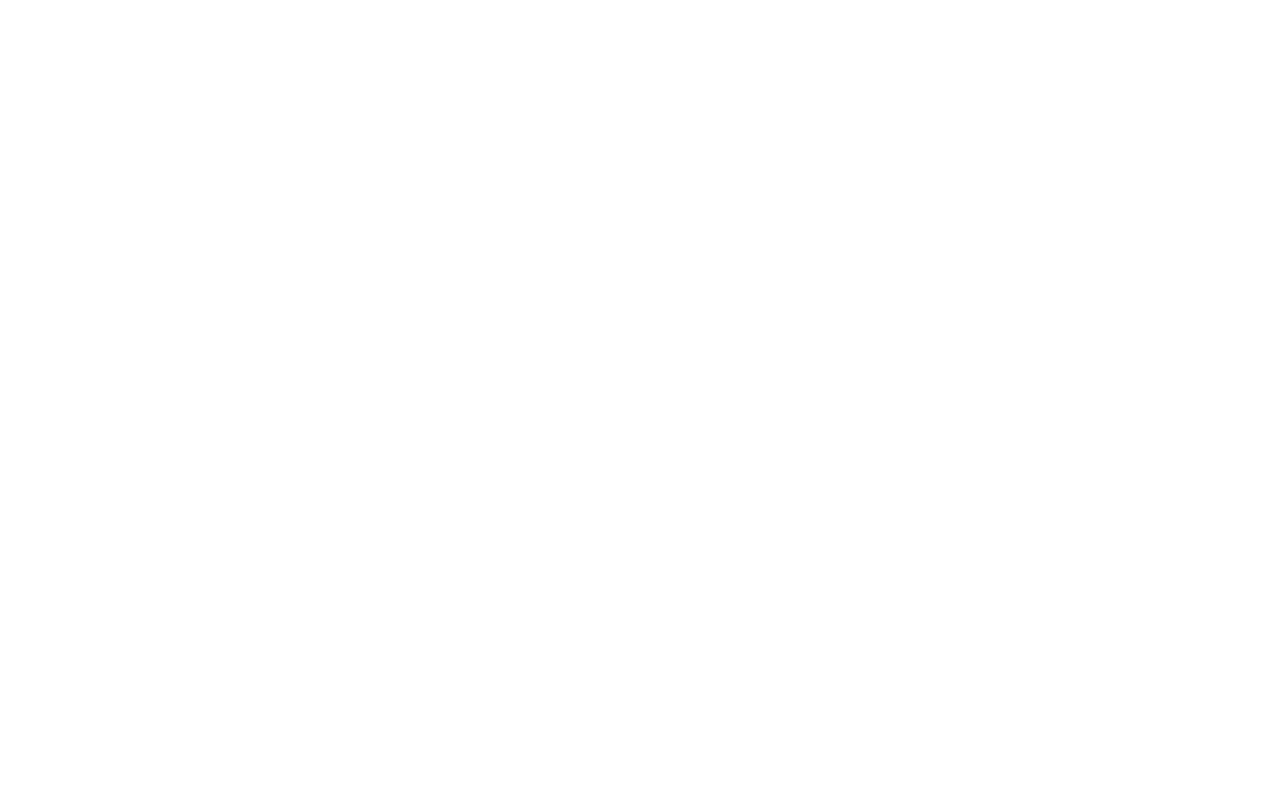
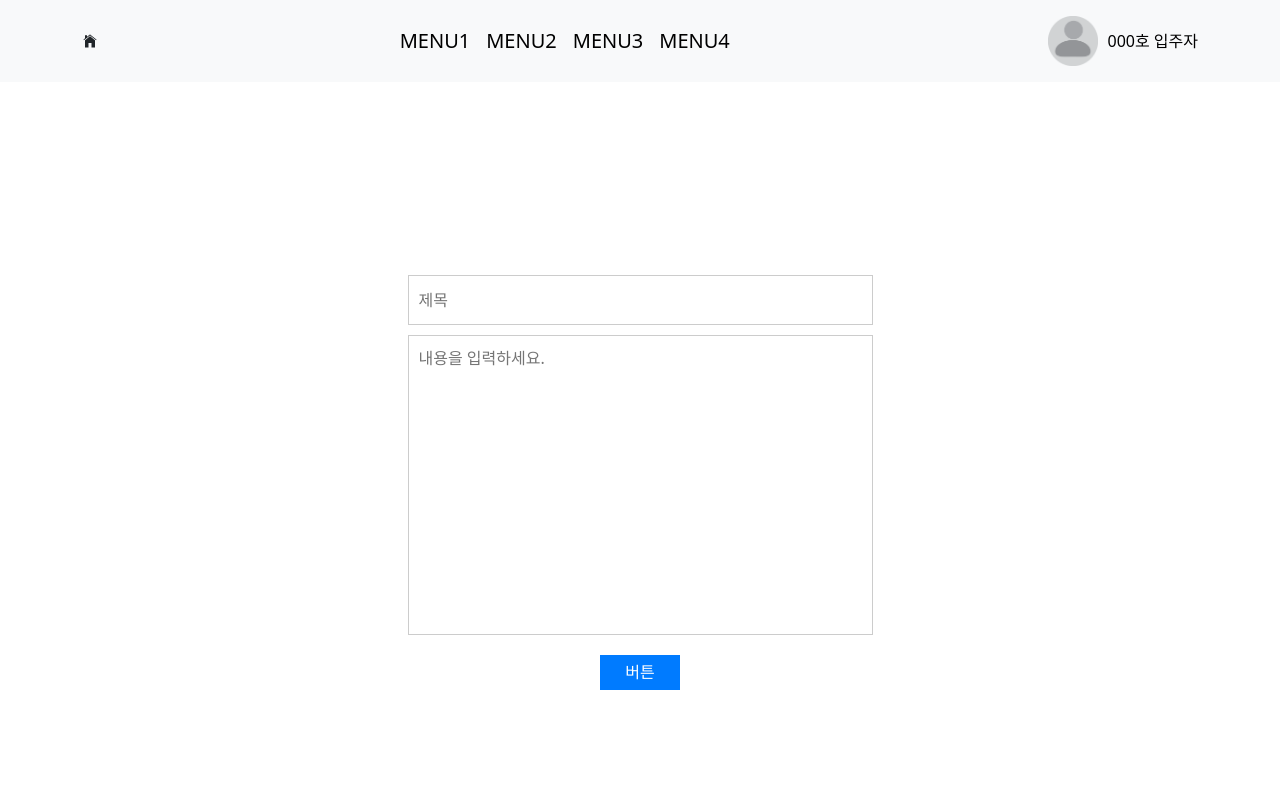
Before and after one commit to Mabinum/HomeConnect, a React (Create React App) app: page /dd in a window 1280 px wide. Before the commit this address had no page. Shown: the top 800 px of the page. Built offline with nearby package versions, Linux system fonts and the light colour scheme.

Commit message:
게시판 등록 폼 통합

```diff
--- a/src/App.js
+++ b/src/App.js
@@ -12,6 +12,7 @@
 import MyPage from './components/MyPage';
 import SignUp from './pages/SignUp';
 import HealthList from './features/health/HealthList';
+import Health from './features/health/Health';
 
 const GlobalStyle = createGlobalStyle`
 
@@ -44,6 +45,7 @@
             <Route path='menu4' element={<Menu4/>}/>
             <Route path='mypage' element={<MyPage/>}/>
             <Route path='list' element={<HealthList/>}/>
+            <Route path='dd' element={<Health/>}/>
             {/* 나중에 메뉴바에 해당하는 것들 수정하기 */}
             {/* <Route path='menu/:menuID' element={<MenuDetail/>}/> */}
             {/* 나중에 params로 아이디에 맞는 메뉴화면 나오도록 하기 */}
--- a/src/features/health/Health.jsx
+++ b/src/features/health/Health.jsx
@@ -1,71 +1,86 @@
 import { useState } from "react";
 import { FloatingLabel, Form, InputGroup } from "react-bootstrap";
-import styled from "styled-components";
+import { useNavigate } from "react-router-dom";
+import Styled from "styled-components";
 
-const Wrapper = styled.div`
-  width: 700px;
-  margin: 6rem auto 0;
-  border: 2px solid black;
-  border-radius: 4px;
-  overflow: hidden;
+const FoodForm = Styled.form`
   display: flex;
+  flex-direction: column;
   align-items: center;
   justify-content: center;
-  background-color: #61bcd3;
+  height: 100vh; /* 화면 전체 높이를 차지하도록 설정 */
+`;
 
-  h2 {
-    margin-bottom: 25px;
-  }
+const FoodHeader = Styled.input`
+  width: 80%;
+  max-width: 465px; /* 최대 너비 설정 */
+  height: 50px;
+  margin-bottom: 10px;
+  font-size: 16px;
+  padding: 10px;
+  border: 1px solid #ccc;
+`;
 
+const FoodBoard = Styled.textarea`
+  width: 80%;
+  max-width: 465px; /* 최대 너비 설정 */
+  height: 300px; /* 높이 수정 */
+  margin-bottom: 10px;
+  overflow: auto; /* 스크롤바가 필요할 때만 보이도록 설정 */
+  vertical-align: top;
+  resize: none;
+  border: 1px solid #ccc;
+  padding: 10px;
+  font-size: 16px;
+`;
+
+const FoodButton = Styled.button`
+  width: 80px;
+  height: 35px;
+  margin-top: 10px;
+  font-size: 16px;
+  background-color: #007bff;
+  color: #fff;
+  border: none;
+  cursor: pointer;
 `;
 
 
 
+
 function Health() {
-  const [titleValue, setTitleValue] = useState('');
-  const [inputValue, setInputValue] = useState('');
+  const [inputValue, setInputValue] = useState("");
+  const navigate = useNavigate();
 
-  const handleTitle = (e) => {
-    setTitleValue(e.target.value);
-  }
-  const handleInput = (e) => {
-    setInputValue(e.target.value);
-  }
+  const handleChange = (e) => {
+    const value = e.target.value;
+    // 최대 28자까지 입력할 수 있도록 제한
+    if (value.length <= 28) {
+      setInputValue(value);
+    }
+  };
 
-  const hadleSubmit = (e) => {
+  const handleSubmit = (e) => {
     e.preventDefault();
-    alert(`${titleValue},${inputValue}`);
-  }
+    // 여기서 form 데이터를 처리하거나 다음 단계로 이동할 수 있습니다.
+    navigate('/some-route'); // 예시: 다른 경로로 이동하는 방법
+  };
 
   return (
-    <Wrapper>
-      <form onSubmit={hadleSubmit}>
-        <h2>게시판 등록 페이지</h2>
-        <FloatingLabel
-          controlId="floatingTextarea"
-          label="제목"
-          className="mb-3"
-        >
-          <Form.Control
-            as="input" placeholder="Leave a comment here"
-            onChange={handleTitle}
-            value={titleValue}
-          />
-        </FloatingLabel>
-        <FloatingLabel controlId="floatingTextarea2" label="내용">
-          <Form.Control
-            as="textarea"
-            placeholder="Leave a comment here"
-            style={{ height: '300px', width: '500px' }}
-            onChange={handleInput}
-            value={inputValue}
-          />
-        </FloatingLabel>
-        <div>
-          <button type="submit" >등록</button>
-        </div>
-      </form>
-    </Wrapper>
+    <FoodForm onSubmit={handleSubmit}>
+      <FoodHeader
+        type="text"
+        placeholder="제목"
+        value={inputValue}
+        onChange={handleChange}
+        required
+      />
+      <FoodBoard
+        placeholder="내용을 입력하세요."
+        required
+      />
+      <FoodButton type="submit">버튼</FoodButton>
+    </FoodForm>
   );
 };
 
```
